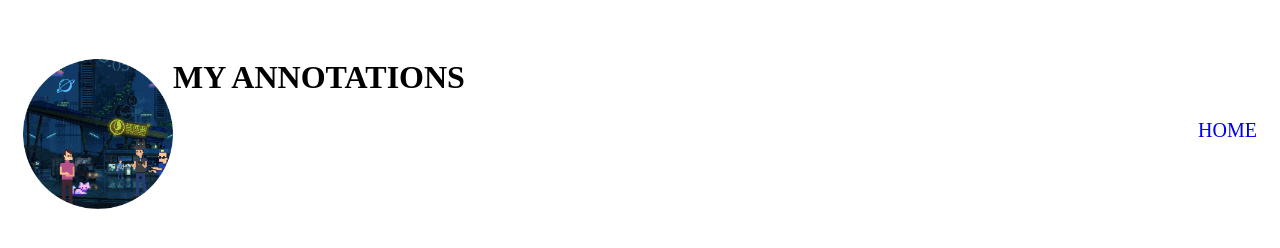
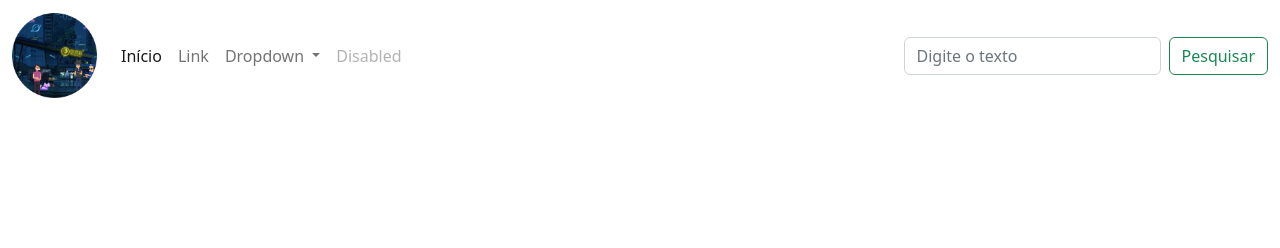
Before and after one commit to TaisC468/My-annotations, a plain HTML site: page index.html in a window 1280 px wide. Drawn offline with nearby package versions, Linux system fonts and the light colour scheme.

Commit message:
Update index.html
Atualização do cabeçalho com bootstrap.

```diff
--- a/index.html
+++ b/index.html
@@ -1,30 +1,52 @@
-<!DOCTYPE html>
-<html lang="en">
-<head>
-    <meta charset="UTF-8">
+<!doctype html>
+<html lang="pt-br">
+  <head>
     <meta http-equiv="X-UA-Compatible" content="IE=edge">
     <meta name="viewport" content="width=device-width, initial-scale=1.0">
-    <link rel="stylesheet" href="css/index.css">
-    <link rel="icon" type="imagem/png" href="images/logosemfundo.png">
+    <link rel="stylesheet" href="css/index.2.css">
     <title>My Annotations</title>
+    <link href="https://cdn.jsdelivr.net/npm/bootstrap@5.2.2/dist/css/bootstrap.min.css" rel="stylesheet" integrity="sha384-Zenh87qX5JnK2Jl0vWa8Ck2rdkQ2Bzep5IDxbcnCeuOxjzrPF/et3URy9Bv1WTRi" crossorigin="anonymous">
+  </head>
+  <body class="body">
+    <header>
+      <nav class="navbar navbar-expand-lg">
+        <div class="container-fluid">
+          <a class="navbar-brand"><img src="images/logosemfundo.png" width="85px" height="85px"></a>
+          <button class="navbar-toggler" type="button" data-bs-toggle="collapse" data-bs-target="#navbarSupportedContent" aria-controls="navbarSupportedContent" aria-expanded="false" aria-label="Toggle navigation">
+            <span class="navbar-toggler-icon"></span>
+          </button>
+          <div class="collapse navbar-collapse" id="navbarSupportedContent">
+            <ul class="navbar-nav me-auto mb-2 mb-lg-0">
+              <li class="nav-item">
+                <a class="nav-link active" aria-current="page" href="index.html">Início</a>
+              </li>
+              <li class="nav-item">
+                <a class="nav-link" href="#">Link</a>
+              </li>
+              <li class="nav-item dropdown">
+                <a class="nav-link dropdown-toggle" href="#" role="button" data-bs-toggle="dropdown" aria-expanded="false">
+                  Dropdown
+                </a>
+                <ul class="dropdown-menu">
+                  <li><a class="dropdown-item" href="#">Action</a></li>
+                  <li><a class="dropdown-item" href="#">Another action</a></li>
+                  <li><hr class="dropdown-divider"></li>
+                  <li><a class="dropdown-item" href="#">Something else here</a></li>
+                </ul>
+              </li>
+              <li class="nav-item">
+                <a class="nav-link disabled">Disabled</a>
+              </li>
+            </ul>
+            <form class="d-flex" role="search">
+              <input class="form-control me-2" type="search" placeholder="Digite o texto" aria-label="Search">
+              <button class="btn btn-outline-success" type="submit">Pesquisar</button>
+            </form>
+          </div>
+        </div>
+      </nav>
+    </header>
 
-</head>
-<body>
-    <!-- cabeçalho -->
-    <header>
-        <div class="cabeçalho">
-            <img class="logo" src="images/logosemfundo.png">
-            <h1>MY ANNOTATIONS</h1>
-            <a href="index.html">HOME</a>
-        </div>
-
-    </header>
-    <section>
-        <nav>
-            <ul>
-
-            </ul>
-        </nav>
-    </section>
-
-</body>
+    <script src="https://cdn.jsdelivr.net/npm/bootstrap@5.2.2/dist/js/bootstrap.bundle.min.js" integrity="sha384-OERcA2EqjJCMA+/3y+gxIOqMEjwtxJY7qPCqsdltbNJuaOe923+mo//f6V8Qbsw3" crossorigin="anonymous"></script>
+  </body>
+</html>
```
